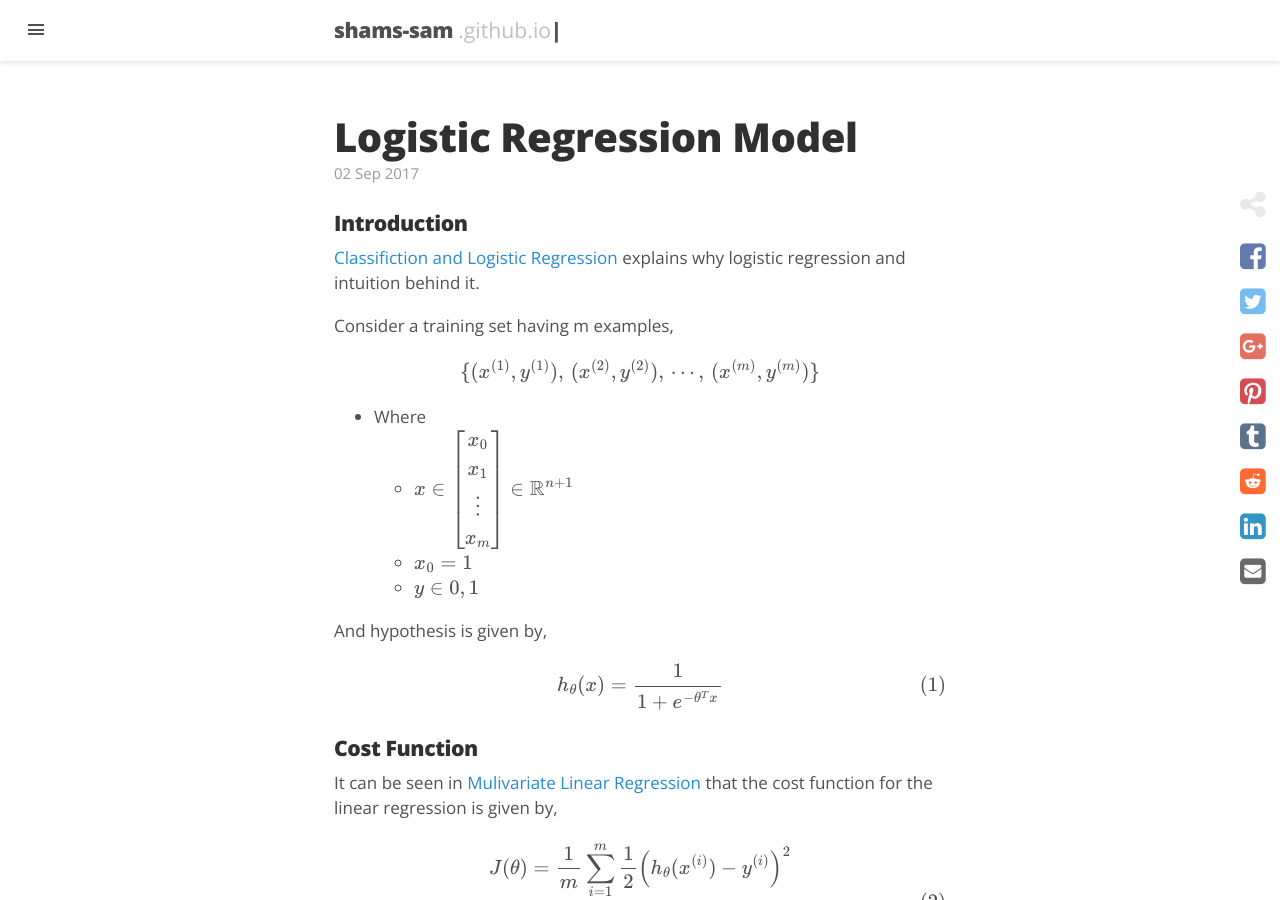
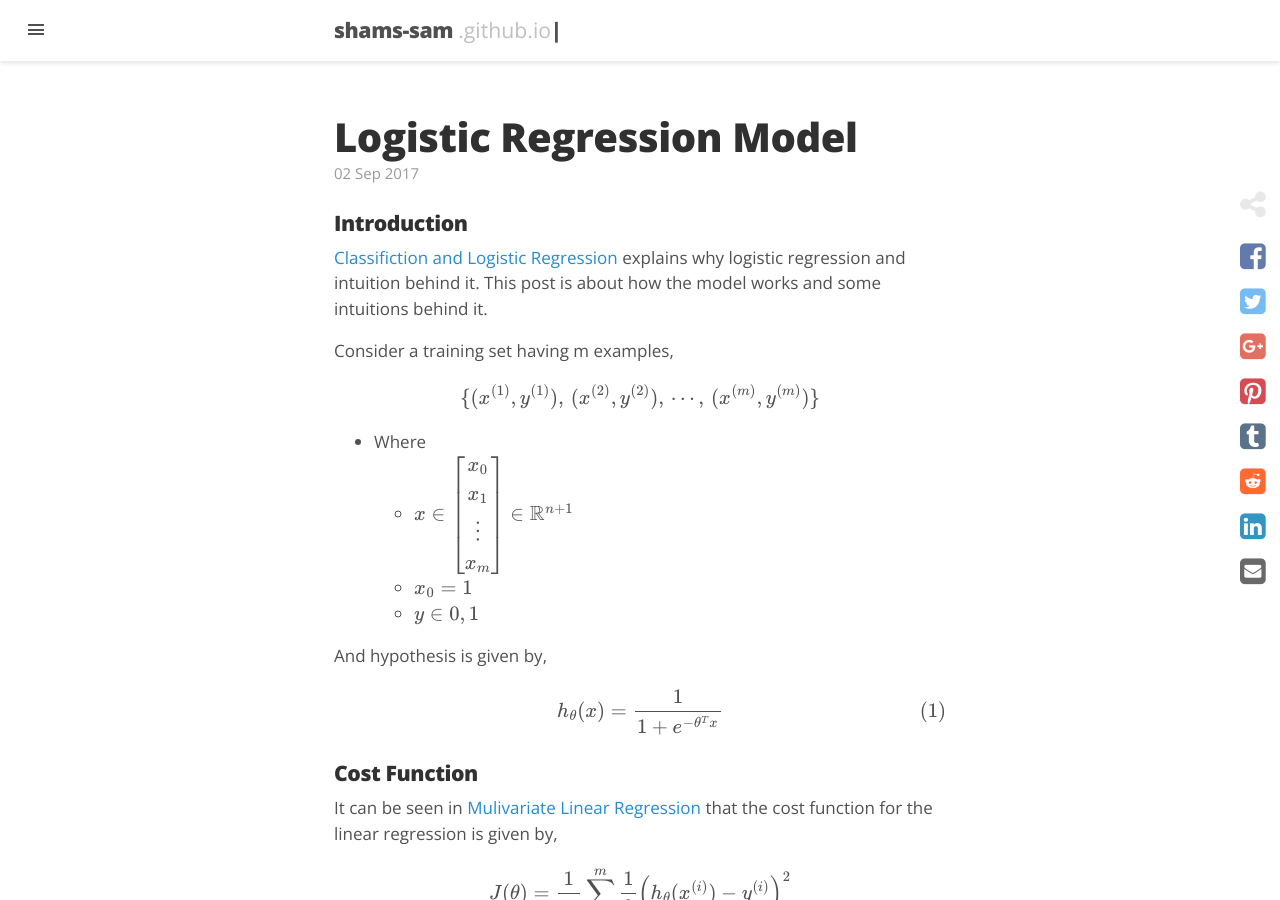
Before and after one commit to shreyasrh9/github-page-v2, a Jekyll site: the page built from _posts/2017-09-02-logistic-regression-model.md, in a window 1280 px wide and 900 px high. Built offline with Jekyll 4.4.1, drawn with Linux system fonts in a browser that asks for light colours; nearby versions of some CDN libraries; formulas are drawn with MathJax 3; comment, search, counter and statistics services are not loaded.

Commit message:
change_description_of_logistic_regression_model_by_adding_introduction

```diff
--- a/_posts/2017-09-02-logistic-regression-model.md
+++ b/_posts/2017-09-02-logistic-regression-model.md
@@ -9,7 +9,7 @@ mathjax: true
 ---
 
 ### Introduction
-[Classifiction and Logistic Regression]({% post_url 2017-08-31-classification-and-representation %}){:target="_blank"} explains why logistic regression and intuition behind it.
+[Classifiction and Logistic Regression]({% post_url 2017-08-31-classification-and-representation %}){:target="_blank"} explains why logistic regression and intuition behind it. This post is about how the model works and some intuitions behind it.
 
 
 Consider a training set having m examples,
```
